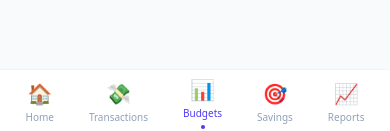
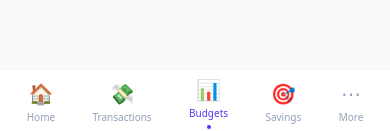
Before and after one commit to icents009/personal-budget-manager, a Next.js app: page /budgets in a window 390 px wide. Shown: the part 710-841 px from the top of the page. Built offline with nearby package versions, Linux system fonts and the light colour scheme.

Commit message:
feat: add More menu to bottom nav with Debts, Emergency, Recurring, Reminders, Reports, Settings

```diff
--- a/src/components/layout/BottomNav.tsx
+++ b/src/components/layout/BottomNav.tsx
@@ -1,24 +1,71 @@
 "use client";
+import { useState } from "react";
 import Link from "next/link";
 import { usePathname } from "next/navigation";
 import { cn } from "@/lib/utils";
 
-const navItems = [
+const mainItems = [
   { href: "/", icon: "🏠", label: "Home" },
   { href: "/transactions", icon: "💸", label: "Transactions" },
   { href: "/budgets", icon: "📊", label: "Budgets" },
   { href: "/savings", icon: "🎯", label: "Savings" },
+];
+
+const moreItems = [
+  { href: "/debts", icon: "💳", label: "Debts" },
+  { href: "/emergency-fund", icon: "🛡️", label: "Emergency" },
+  { href: "/recurring", icon: "🔁", label: "Recurring" },
+  { href: "/reminders", icon: "🔔", label: "Reminders" },
   { href: "/reports", icon: "📈", label: "Reports" },
+  { href: "/settings", icon: "⚙️", label: "Settings" },
 ];
 
 export function BottomNav() {
   const pathname = usePathname();
+  const [showMore, setShowMore] = useState(false);
+
+  const isMoreActive = moreItems.some((i) => i.href === pathname);
 
   return (
-    // Only visible on mobile — hidden on md+ screens
+    <>
+      {/* More menu overlay */}
+      {showMore && (
+        <div
+          className="fixed inset-0 z-40 bg-black/30 md:hidden"
+          onClick={() => setShowMore(false)}
+        />
+      )}
+
+      {/* More menu panel */}
+      {showMore && (
+        <div className="fixed bottom-16 left-0 right-0 z-50 md:hidden bg-white border-t border-slate-100 rounded-t-2xl shadow-xl p-4">
+          <div className="w-10 h-1 bg-slate-200 rounded-full mx-auto mb-4" />
+          <div className="grid grid-cols-3 gap-3">
+            {moreItems.map((item) => {
+              const isActive = pathname === item.href;
+              return (
+                <Link
+                  key={item.href}
+                  href={item.href}
+                  onClick={() => setShowMore(false)}
+                  className={cn(
+                    "flex flex-col items-center gap-1 p-3 rounded-xl transition-all",
+                    isActive ? "bg-indigo-50 text-indigo-600" : "text-slate-500 hover:bg-slate-50"
+                  )}
+                >
+                  <span className="text-2xl">{item.icon}</span>
+                  <span className="text-xs font-medium">{item.label}</span>
+                </Link>
+              );
+            })}
+          </div>
+        </div>
+      )}
+
+      {/* Bottom nav bar */}
       <nav className="fixed bottom-0 left-0 right-0 z-40 bg-white border-t border-slate-100 md:hidden">
         <div className="flex items-center justify-around h-16 px-2">
-        {navItems.map((item) => {
+          {mainItems.map((item) => {
             const isActive = pathname === item.href;
             return (
               <Link
@@ -33,13 +80,27 @@ export function BottomNav() {
                 <span className={cn("text-[10px] font-medium", isActive && "text-indigo-600")}>
                   {item.label}
                 </span>
-              {isActive && (
-                <span className="w-1 h-1 rounded-full bg-indigo-600 mt-0.5" />
-              )}
+                {isActive && <span className="w-1 h-1 rounded-full bg-indigo-600 mt-0.5" />}
               </Link>
             );
           })}
+
+          {/* More button */}
+          <button
+            onClick={() => setShowMore((v) => !v)}
+            className={cn(
+              "flex flex-col items-center gap-0.5 px-3 py-1 rounded-xl transition-all",
+              (showMore || isMoreActive) ? "text-indigo-600" : "text-slate-400 hover:text-slate-600"
+            )}
+          >
+            <span className="text-xl">⋯</span>
+            <span className={cn("text-[10px] font-medium", (showMore || isMoreActive) && "text-indigo-600")}>
+              More
+            </span>
+            {isMoreActive && !showMore && <span className="w-1 h-1 rounded-full bg-indigo-600 mt-0.5" />}
+          </button>
         </div>
       </nav>
+    </>
   );
 }
```
Lines whose indentation alone changed are shown as unchanged.
